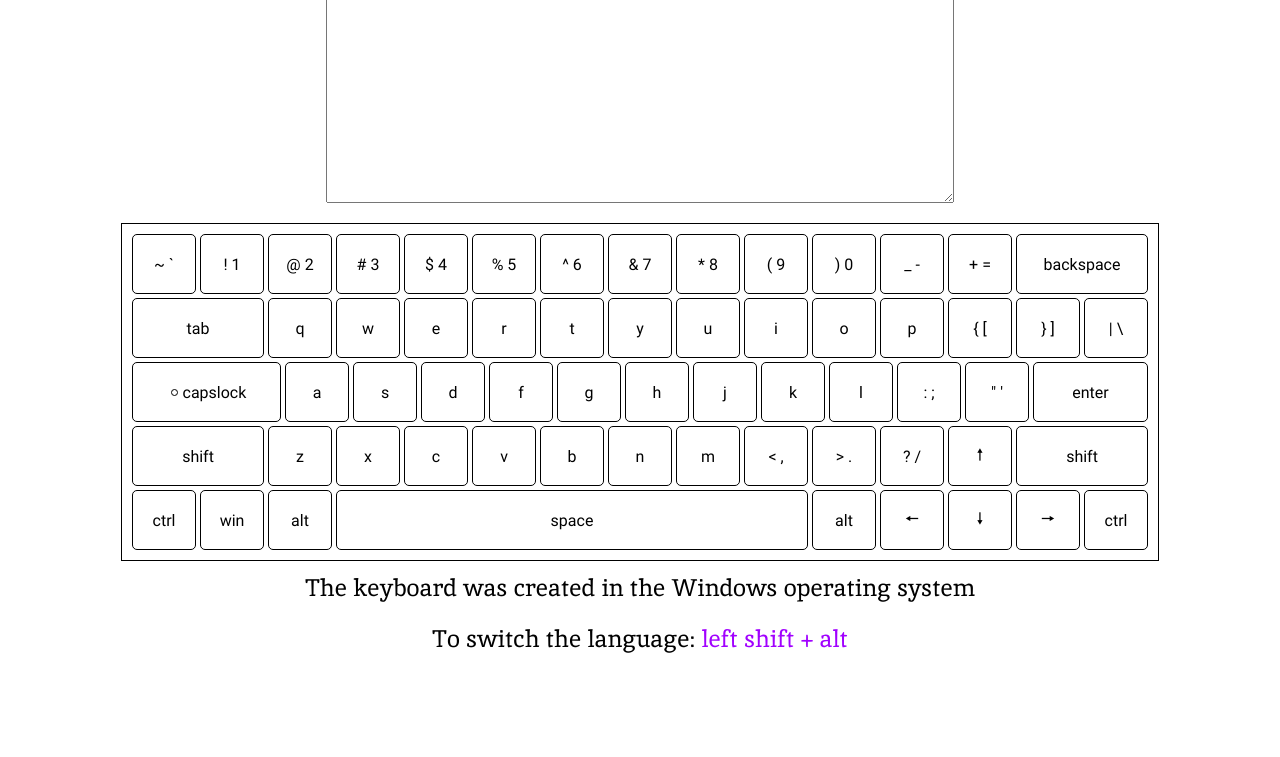
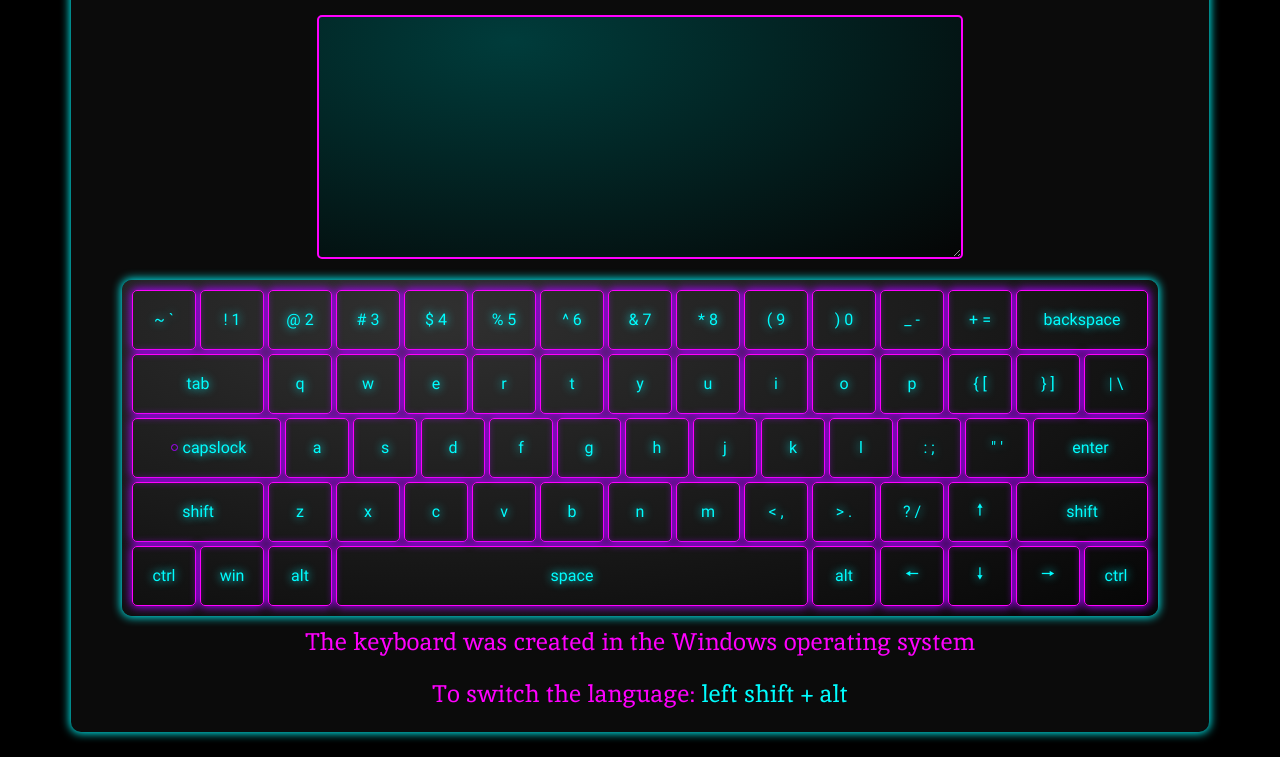
Before and after one commit to L1senochek/virtual-keyboard, a website: page index.html in a window 1280 px wide. Shown: the part 107-864 px from the top of the page. Before the commit the page ends 800 px from the top, so only its background shows below. Drawn offline with Linux system fonts and the light colour scheme; files whose address does not match are found by name.

Commit message:
feat: add new styles effects

```diff
--- a/css/style.css
+++ b/css/style.css
@@ -13,6 +13,8 @@
   padding: 0;
   font-size: 1em;
   font-family: 'Roboto', "cursive", "sans-serif";
+  background-color: #000;
+  color: #fff;
 }
 
 .wrapper {
@@ -25,6 +27,11 @@
   display: flex;
   flex-direction: column;
   align-items: center;
+  padding: 1% 4%;
+  margin: 2% 0;
+  background-color: #0b0b0b;
+  box-shadow: 0 0 10px 1px #00fdff;
+  border-radius: 10px;
 }
 
 .wrapper__textarea {
@@ -33,7 +40,19 @@
   min-height: 20%;
   height: 25%;
   margin: 2% 0;
+  padding: 10px;
   font-size: 1.5em;
+  color: #00fdff;
+  background-image: radial-gradient(ellipse at 30% 10%, #003c3b, #050505);
+  border: 2px solid #ff00fe;
+  border-radius: 5px;
+}
+
+.wrapper__textarea:focus,
+.wrapper__textarea:active {
+  border: 2px solid #ff00fe;
+  box-shadow: 1px 1px 2px 0 #ab00ff;
+  outline: none;
 }
 
 .wrapper__keyboard {
@@ -42,7 +61,13 @@
   grid-template-columns: repeat(60, 13px);
   grid-template-rows: repeat(5, 60px);
   padding: 10px;
-  border: 1px solid #000;
+  /* border: 1px solid #00fdff; */
+  border-radius: 10px;
+  cursor: default;
+  background-image: radial-gradient(ellipse at 30% 10%, #393939d1, #050505);
+  box-shadow: 0 0 10px 1px #00fdff;
+  transition: box-shadow 0.3s;
+  user-select: none;
 }
 
 .keyboard__key {
@@ -51,12 +76,20 @@
   justify-content: center;
   grid-column: auto/span 4;
   border-radius: 5px;
-  border: 1px solid #000;
+  border: 1px solid #ff00fe;
+  box-shadow: 0 0 10px 1px #ab00ff;
   cursor: pointer;
+  color: #00fdff;
+  text-shadow: 0 0 10px #00fdff;
+  background-color: transparent;
+  transition: background-color 0.3s, color 0.3s, box-shadow 0.3s, text-shadow 0.3s;
 }
 
 .active {
-  background-color: #a100ff;
+  background-color: #df00ff;
+  box-shadow: 0 0 0 0 transparent;
+  color: #00fdff;
+  text-shadow: 0 0 10px #00fdff;
 }
 
 .wrapper__title,
@@ -66,15 +99,17 @@
   margin: 0;
   padding: 1% 0;
   text-align: center;
+  color: #00fdff;
 }
 
 .wrapper__description,
 .wrapper__switch-language {
   font-size: 1.5em;
+  color: #ff00fe;
 }
 
 .switch-language_color {
-  color: #a100ff;
+  color: #00fdff;
 }
 
 .keyboard__key.key__Backspace {
@@ -103,7 +138,7 @@
 }
 
 .capslock {
-  border: 1px #000000 solid;
+  border: 1px #ab00ff solid;
   width: 5px;
   height: 5px;
   border-radius: 50%;
@@ -111,6 +146,7 @@
 }
 
 .capslock.capslock__active {
-  border: 1px #dd00ff solid;
-  background: #a100ff;
+  border: 1px #ab00ff solid;
+  background: #ff00fe;
+  box-shadow: 0 0 10px 1px #ab00ff;
 }
```
